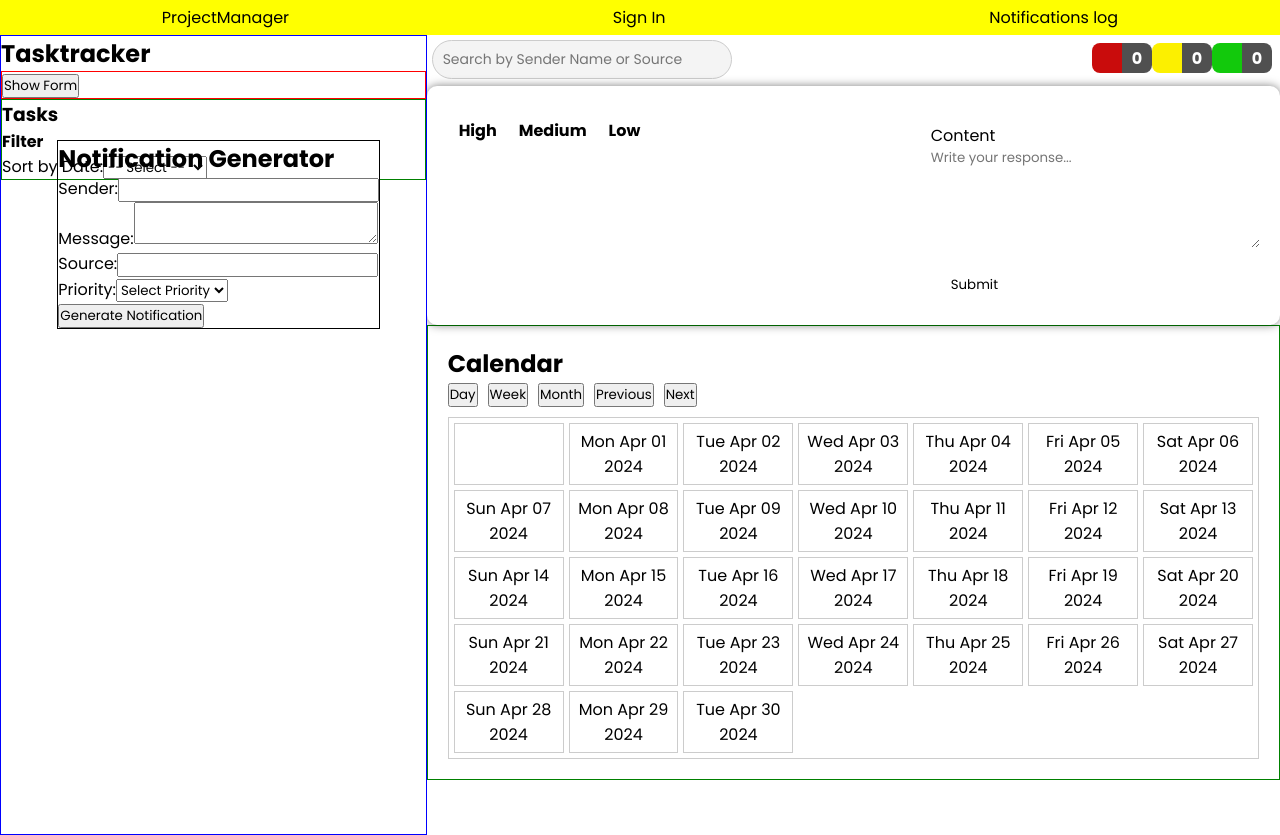
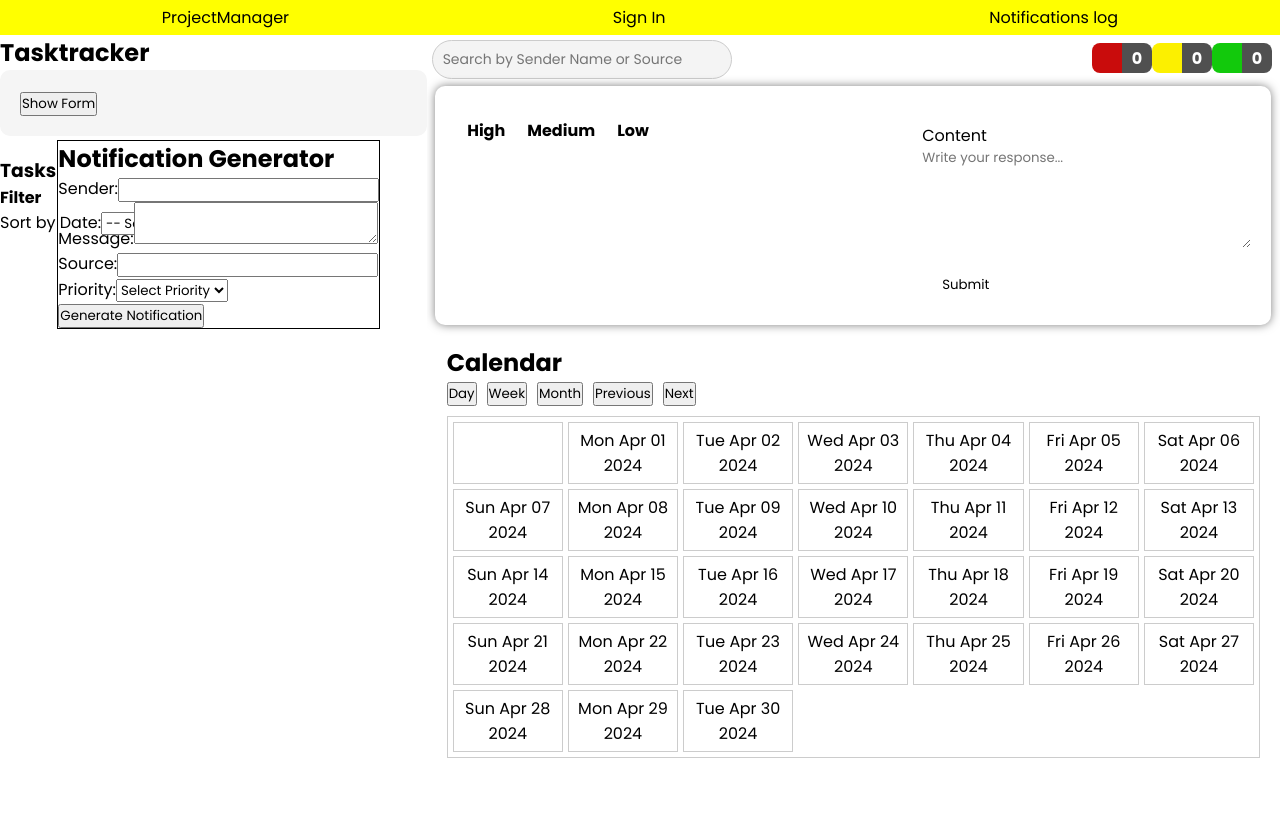
Before and after one commit to EdGitDonald/NotProject, a React (Vite) app: page / in a window 1280 px wide. Built offline with nearby package versions, Linux system fonts and the light colour scheme.

Commit message:
form styling

```diff
--- a/src/Components/Calendar/Calendar.css
+++ b/src/Components/Calendar/Calendar.css
@@ -1,5 +1,5 @@
 .calendar-container{
-    border: 1px solid green;
+
 }
 
 .calendar-container {
--- a/src/Components/NotificationsManager/NotificationManager.css
+++ b/src/Components/NotificationsManager/NotificationManager.css
@@ -83,12 +83,13 @@
   .response-container {
     display: flex;
     justify-content: space-between;
-    width: 100%;
+    width: 98%;
     background-color: white; /* white background */
     color: black; /* White text */
     border-radius: 10px; /* Rounded corners */
     box-shadow: 0px 0px 10px rgba(0, 0, 0, 0.5); /* Subtle shadow */
     padding: 20px;
+
   }
 
   .urgency-table table {
--- a/src/Components/Tasktracker/Tasktracker.css
+++ b/src/Components/Tasktracker/Tasktracker.css
@@ -4,16 +4,22 @@
   width: 100%;
   display: flex;
   flex-direction: column;
-  border: 1px solid blue;
+
 }
 
 .utility-tab {
-  border: 1px solid red;
-  overflow-y: auto; /* Enable scrolling if content overflows */
+    background-color: #f5f5f5; /* Light grey background */
+    border-radius: 10px; /* Rounded corners */
+    padding: 20px;
+    margin-bottom: 20px;
 }
 
+.form-container button[type="submit"]:hover {
+    background-color: #45a049; /* Darker green on hover */
+  }
+
 .task-list{
-    border: 1px solid green;
+
     overflow-y: auto;
 }
 
```
